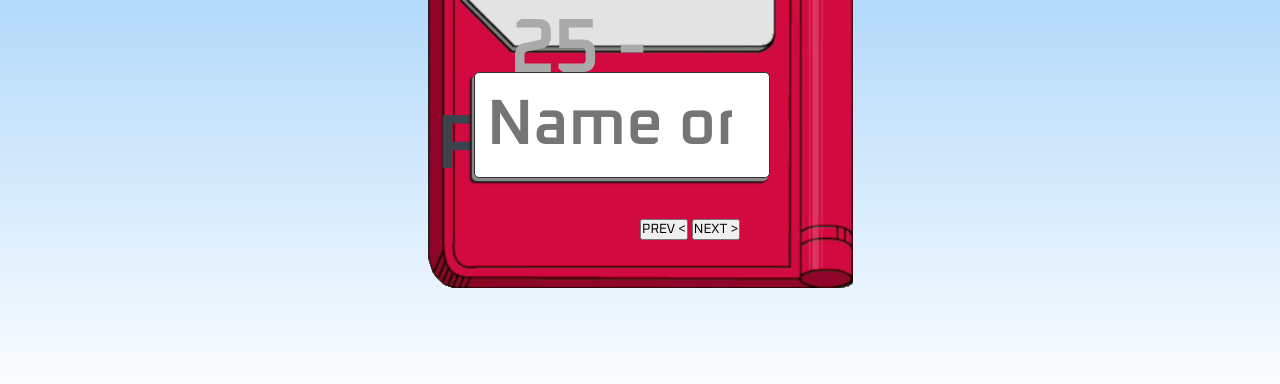
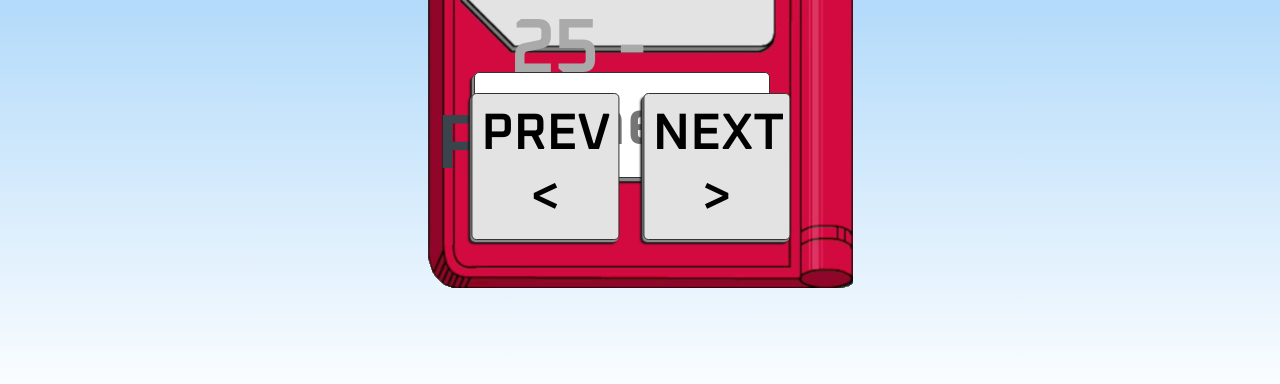
Before and after one commit to estevamgalvao/web-pokedex, a plain HTML site: page index.html in a window 1280 px wide. Shown: the part 390-774 px from the top of the page. Drawn offline with Linux system fonts and the light colour scheme.

Commit message:
styles done

```diff
--- a/css/style.css
+++ b/css/style.css
@@ -78,4 +78,27 @@ main {
     position: absolute;
     bottom: 10%;
     left: 50%;
+    width: 65%;
+    transform: translate(-57%, 0%);
+    display: flex;
+    gap: 8%;
+
+
 }
+
+.button {
+    width: 50%;
+    padding: 3%;
+    font-size: 4vw;
+    font-weight: 600;
+    border: 1px solid #333;
+    box-shadow: -1px 2px 0 #888, -2px 3px 0 #333 ,-3px 4px 2px #111;
+    border-radius: 5px;
+    background-color: #e3e3e3;
+}
+
+.button:active {
+    background-color: #d0d0d0;
+    box-shadow: inset -4px 4px 0 #222;
+    font-size: 0.9rem;
+}
--- a/index.html
+++ b/index.html
@@ -4,8 +4,13 @@
     <meta charset="UTF-8">
     <meta name="viewport" content="width=device-width, initial-scale=1.0">
 
+    <!-- LINKS -->
     <link rel="icon" href="./favicons/favicon-pokeball-16x16.png">
     <link rel="stylesheet" href="./css/style.css">
+
+
+    <!-- MAIN JS -->
+    <script defer src="./js/script.js"></script>
 
     <title>Pokédex</title>
 </head>
@@ -29,6 +34,7 @@
             />
         </form>
 
+
         <div class="buttons">
             <button class="button btn-prev">PREV &lt</button>
             <button class="button btn-next">NEXT &gt</button>
```
